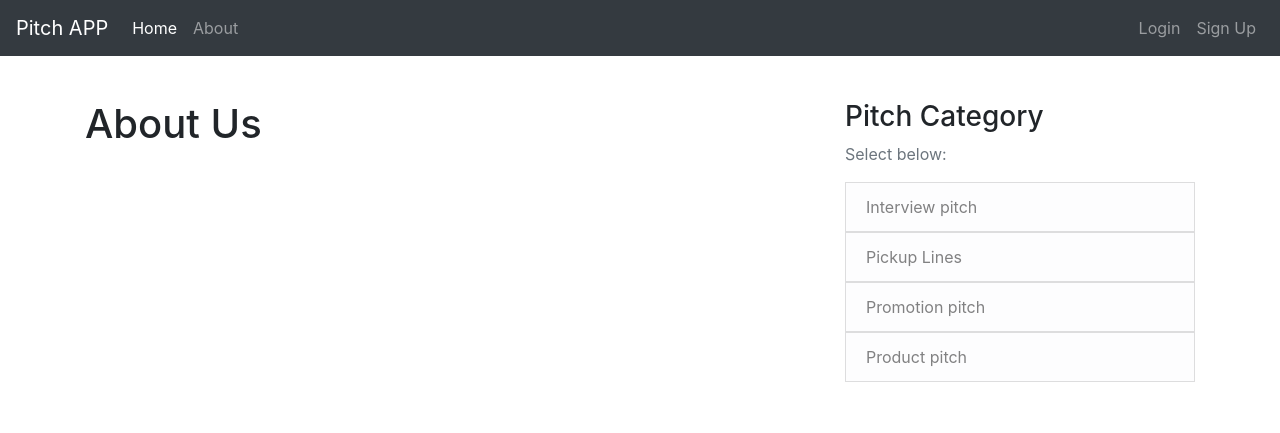
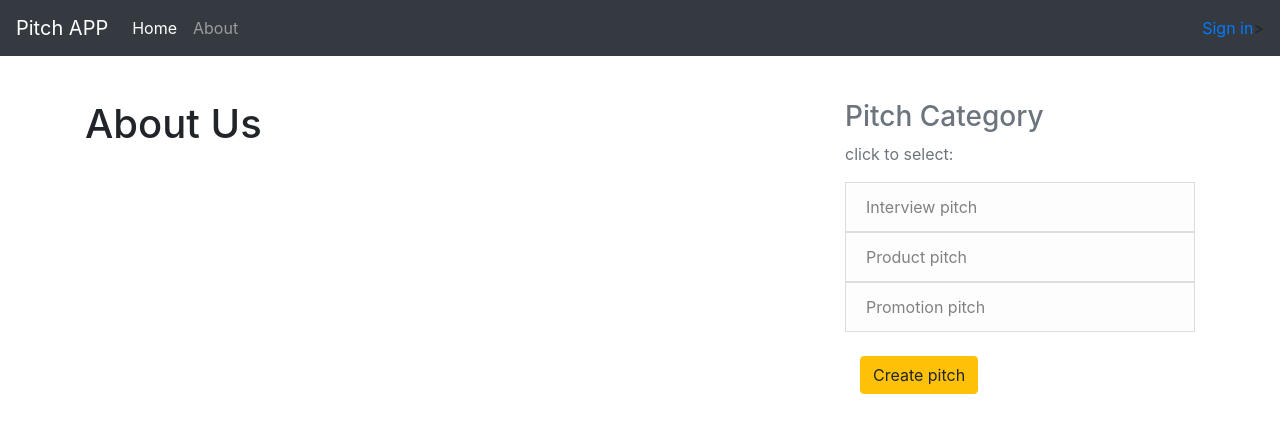
Before and after one commit to msyoki/Pitch-App, a Flask app: template app/templates/about.html in a window 1280 px wide. Shown: the top 433 px of the page. Run offline with Flask 2, Linux system fonts and the light colour scheme; the template is opened without the code that fills it, so the values that code supplies are empty; parts of the project's set-up code (start-up, migrations or seed data) failed here and were passed over; some libraries are stand-ins or nearby versions.

Commit message:
update navbar sing in

```diff
--- a/app/templates/base.html
+++ b/app/templates/base.html
@@ -23,10 +23,14 @@
                     <a href="/about" class="nav-item nav-link">About</a>
                 </div>
                 <!-- Navbar Right Side -->
-                <div class="navbar-nav">
-                    <a class="nav-item nav-link" href="{{ url_for('main.login') }}">Login</a>
-                    <a class="nav-item nav-link" href="{{ url_for('main.register') }}">Sign Up</a>
-                </div>
+                <ul class="nav navbar-nav navbar-right">
+                    {% if current_user.is_authenticated %}
+                    <li style="color:white;padding:15px;">{{current_user.username}}</li>
+                    <li><a href="{{url_for('auth.logout')}}">Sign out</a></li>
+                    {% else %}
+                    <li><a href="{{url_for('auth.login')}}">Sign in</a></li>
+                    {%endif%}
+                </ul>>
             </div>
         </nav>
     </header>
@@ -46,14 +50,17 @@
             </div>
             <div class="col-md-4">
                 <div class="content-section">
-                    <h3>Pitch Category</h3>
-                    <p class='text-muted'>Select below:
+                    <h3 class="text-muted">Pitch Category</h3>
+                    <p class='text-muted'>click to select:
                         <ul class="list-group">
-                        <a href="/interview_pitch"><li class="list-group-item list-group-item-light">Interview pitch</li></a>
-                        <a href="/pickup_lines"><li class="list-group-item list-group-item-light">Pickup Lines</li></a>
-                        <a href="/promotion_pitch"><li class="list-group-item list-group-item-light">Promotion pitch</li></a>
-                        <a href="/products_pitch"><li class="list-group-item list-group-item-light">Product pitch</li></a>
+                            <a href="{{url_for('main.interview_pitches')}}" ><li class="list-group-item list-group-item-light">Interview pitch</li></a>
+                            <a href="{{url_for('main.product_pitches')}}"><li class="list-group-item list-group-item-light">Product pitch</li></a>
+                            <a href="{{url_for('main.promotion_pitches')}}"><li class="list-group-item list-group-item-light">Promotion pitch</li></a>
                         </ul>
+                        <br>
+                        <div class="container" style="padding-bottom: 20px;">
+                            <a href="{{url_for('main.new_pitch')}}" class="btn btn-warning">Create pitch</a>
+                        </div>
                     </p>
                 </div>
             </div>
```
